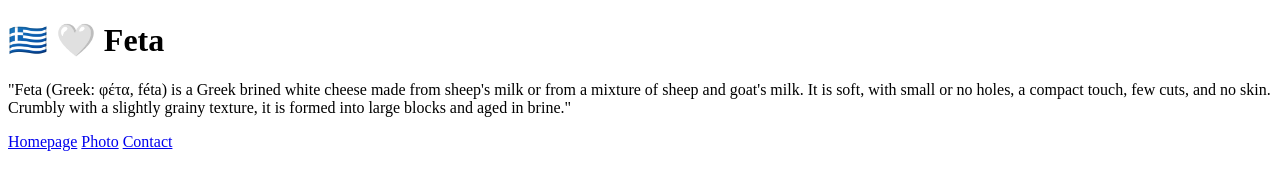
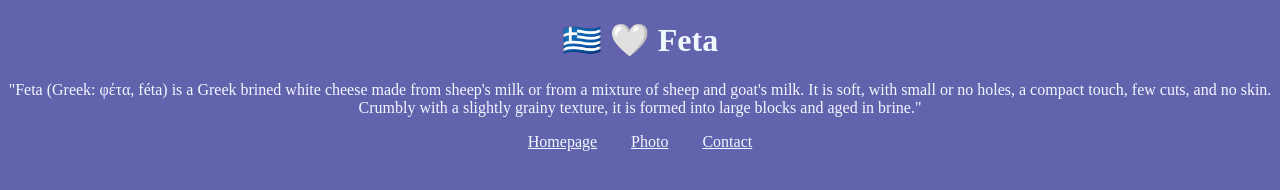
Before and after one commit to LizzieMac209/Feta-challenge, a plain HTML site: page index.html in a window 1280 px wide. Drawn offline with Linux system fonts and the light colour scheme.

Commit message:
Added css and links to html pages

```diff
--- a/css/style.css
+++ b/css/style.css
@@ -1,3 +1,20 @@
+body{
+  background: rgb(99, 99, 173);
+}
+
+h1,
+p{
+  text-align: center;
+  color: aliceblue;
+}
+footer{
+  text-align: center;
+}
+footer a{
+  margin:15px;
+  color: aliceblue;
+}
+
 .feta-photo {
   max-width: 100%;
   border-radius: 10px;
--- a/index.html
+++ b/index.html
@@ -17,7 +17,7 @@
   </body>
   <footer>
     <a href="/" title="Home">Homepage</a>
-    <a href="/photo" title="Feta photo">Photo</a>
-    <a href="/contact" title="Contact Feta.com">Contact</a>
+    <a href="/photo.html" title="Feta photo">Photo</a>
+    <a href="/contact.html" title="Contact Feta.com">Contact</a>
   </footer>
 </html>
```
